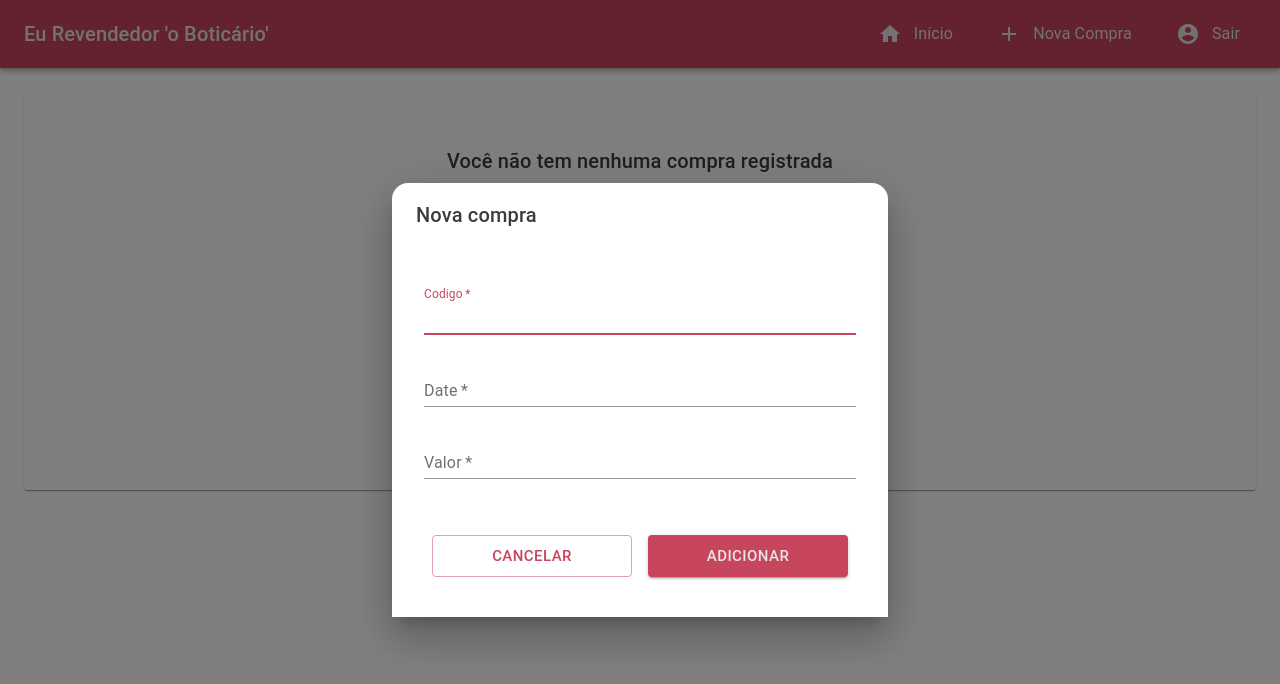
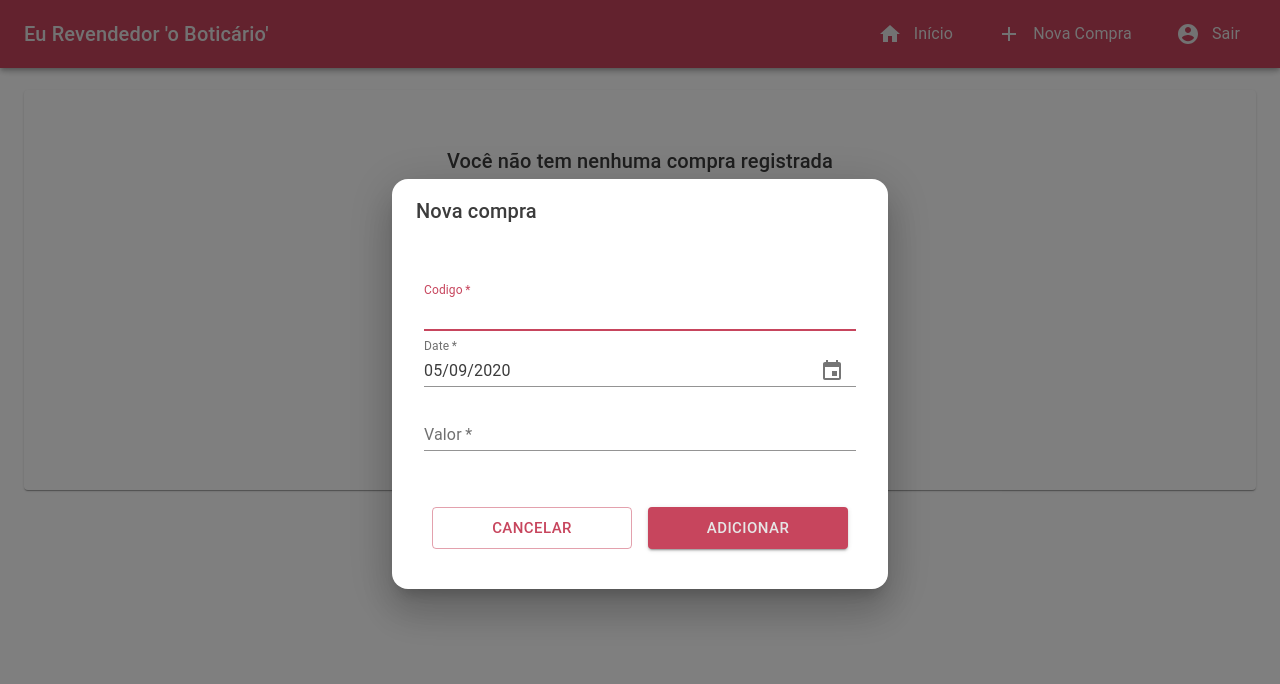
Before and after one commit to humbbetao/sale-sample, a React (Create React App) app: page /dash in a window 1280 px wide. Both pictures are taken after a click on the button "NOVA COMPRA". Shown: the top 684 px of the page. Built offline with nearby package versions, Linux system fonts and the light colour scheme.

Commit message:
remove some babel libs unused, material datepicker to improve performance in date inputs

```diff
--- a/package.json
+++ b/package.json
@@ -27,7 +27,10 @@
     ]
   },
   "dependencies": {
+    "@date-io/date-fns": "^1.3.13",
     "@material-ui/icons": "^4.9.1",
+    "@material-ui/pickers": "^3.2.10",
+    "date-fns": "^2.13.0",
     "enzyme": "^3.11.0",
     "enzyme-adapter-react-16": "^1.15.2",
     "react": "^16.13.1",
@@ -42,8 +45,6 @@
   },
   "devDependencies": {
     "@babel/core": "^7.9.6",
-    "@babel/plugin-proposal-class-properties": "^7.8.3",
-    "@babel/plugin-syntax-dynamic-import": "^7.8.3",
     "@babel/plugin-transform-runtime": "^7.9.6",
     "@babel/preset-env": "^7.9.6",
     "@babel/preset-react": "^7.9.4",
@@ -51,6 +52,7 @@
     "@testing-library/react": "^9.5.0",
     "babel-plugin-module-resolver": "^4.0.0",
     "babel-plugin-styled-components": "^1.10.7",
+    "babel-plugin-syntax-dynamic-import": "^6.18.0",
     "cypress": "^4.5.0",
     "eslint": "^6.8.0",
     "eslint-config-prettier": "^6.11.0",
--- a/src/App.js
+++ b/src/App.js
@@ -13,11 +13,16 @@
   themeMaterialUi,
 } from './components/GlobalStyle'
 
+import { MuiPickersUtilsProvider } from '@material-ui/pickers'
+
+import DateFnsUtils from '@date-io/date-fns'
+
 export default function App() {
   return (
     <Provider store={store}>
       <ThemeProvider theme={themeMaterialUi}>
         <ThemeStyled theme={themeStyled}>
+          <MuiPickersUtilsProvider utils={DateFnsUtils}>
             <GlobalStyle />
             <Router>
               <Switch>
@@ -38,6 +43,7 @@
                 </Route>
               </Switch>
             </Router>
+          </MuiPickersUtilsProvider>
         </ThemeStyled>
       </ThemeProvider>
     </Provider>
--- a/src/pages/DashBoard/DashBoard.js
+++ b/src/pages/DashBoard/DashBoard.js
@@ -6,6 +6,9 @@
 import { makeStyles } from '@material-ui/core/styles'
 import { useSelector } from 'react-redux'
 import CashBackInfo from '../../components/CashbackInfo'
+import Backdrop from '@material-ui/core/Backdrop'
+import CircularProgress from '@material-ui/core/CircularProgress'
+
 const NewBuyDialog = lazy(() => import('../FormBuy'))
 const useStyles = makeStyles((theme) => ({
   root: {
@@ -32,6 +35,7 @@
   }, [])
 
   const isEmpty = useSelector((state) => state.buy.list.length === 0)
+
   if (isEmpty) {
     return (
       <React.Fragment>
@@ -40,7 +44,13 @@
           isEmpty
           handleOnOpenDialog={handleOnOpenDialog}
         ></CashBackInfo>
-        <Suspense fallback={<div>Loading</div>}>
+        <Suspense
+          fallback={
+            <Backdrop open onClick={handleOnCloseDialog}>
+              <CircularProgress color="primary" />
+            </Backdrop>
+          }
+        >
           {isNewBuyOpened && (
             <NewBuyDialog
               open={isNewBuyOpened}
--- a/src/pages/FormBuy/FormBuy.js
+++ b/src/pages/FormBuy/FormBuy.js
@@ -14,7 +14,7 @@
 import Slide from '@material-ui/core/Slide'
 import { useTheme } from '@material-ui/core/styles'
 import FormControl from '@material-ui/core/FormControl'
-
+import { KeyboardDatePicker } from '@material-ui/pickers'
 const Transition = React.forwardRef(function Transition(props, ref) {
   return <Slide direction="up" ref={ref} {...props} />
 })
@@ -65,8 +65,14 @@
       },
     },
     dialog: {
-      marginTop: '32px',
-      borderRadius: '16px 16px 0 0',
+      [theme.breakpoints.down('md')]: {
+        marginTop: '32px',
+        boxSizing: 'border-box',
+        height: 'calc(100% - 32px)',
+        borderRadius: '16px 16px 0 0',
+      },
+      borderRadius: '16px 16px',
+      marginTop: '0',
     },
   }
 })
@@ -77,7 +83,7 @@
   const actionButtonsInFullWidth = useMemo(() => !matches, [matches])
   const [code, setCode] = useState('')
   const [value, setValue] = useState('')
-  const [date, setDate] = useState('')
+  const [date, setDate] = useState(new Date())
   const dispatch = useDispatch()
   const history = useHistory()
   const handleOnSubmit = useCallback(
@@ -102,8 +108,7 @@
     const value = event.target.value
     setValue(value)
   }, [])
-  const handleOnChangeDate = useCallback((event) => {
-    const date = event.target.value
+  const handleOnChangeDate = useCallback((date) => {
     setDate(date)
   }, [])
 
@@ -121,7 +126,6 @@
     >
       <DialogTitle id="max-width-dialog-title">Nova compra</DialogTitle>
       <DialogContent>
-        {/* <DialogContentText>Adicione uma nova compra</DialogContentText> */}
         <form className={classes.form} noValidate onSubmit={handleOnSubmit}>
           <FormControl className={classes.formControl}>
             <TextField
@@ -136,17 +140,19 @@
               value={code}
               onChange={handleOnChangeCode}
             />
-            <TextField
-              margin="normal"
-              required
-              fullWidth
-              id="Date"
+            <KeyboardDatePicker
+              format="MM/dd/yyyy"
+              value={date}
+              onChange={handleOnChangeDate}
               label="Date"
               name="Date"
+              required
               autoComplete="Date"
-              value={date}
-              onChange={handleOnChangeDate}
+              KeyboardButtonProps={{
+                'aria-label': 'change date',
+              }}
             />
+
             <TextField
               margin="normal"
               required
```
Also changed, not shown: .babelrc, 1 other file (tests, documents, lock files or other folders). Lines whose indentation alone changed are shown as unchanged.
